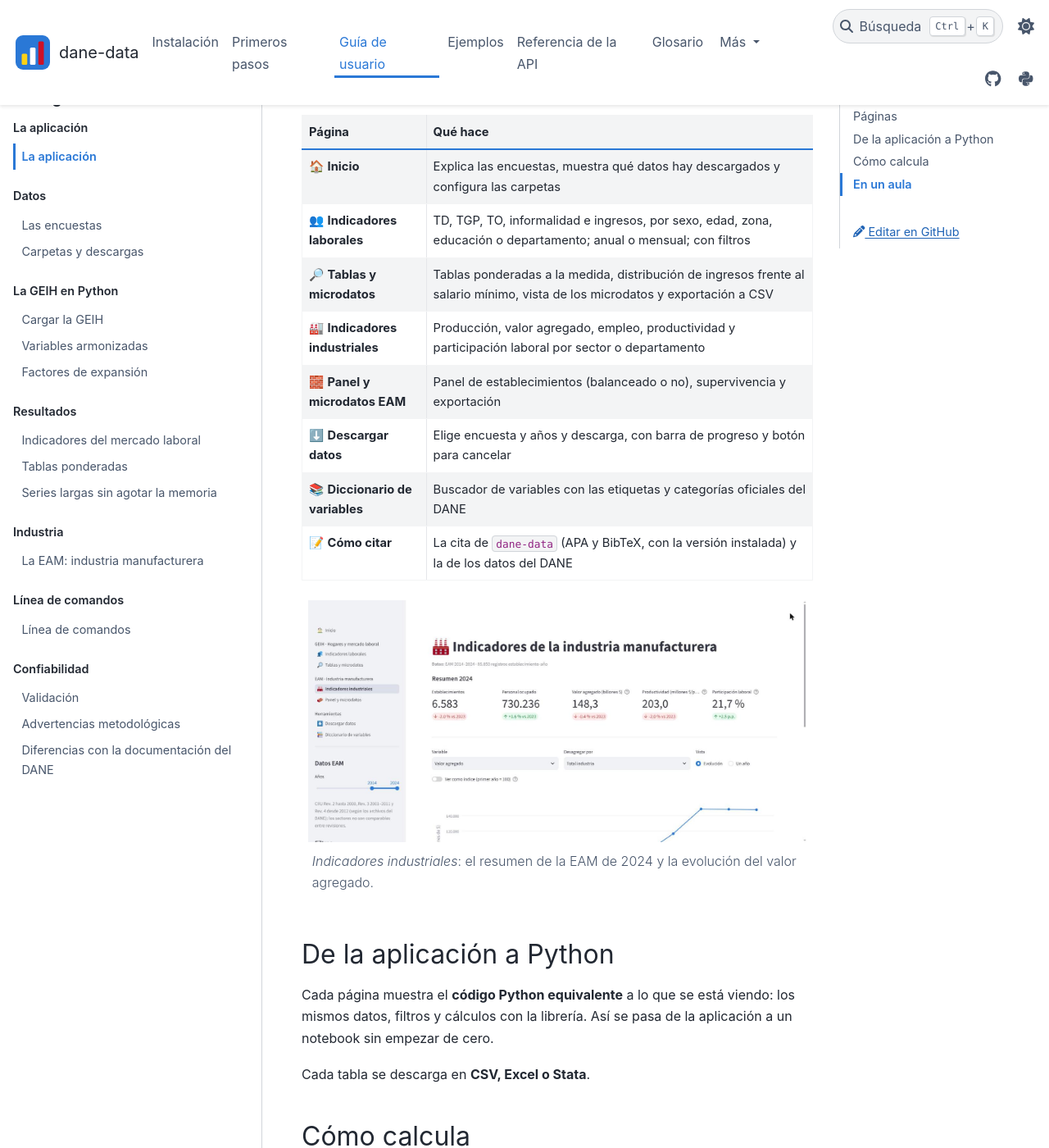
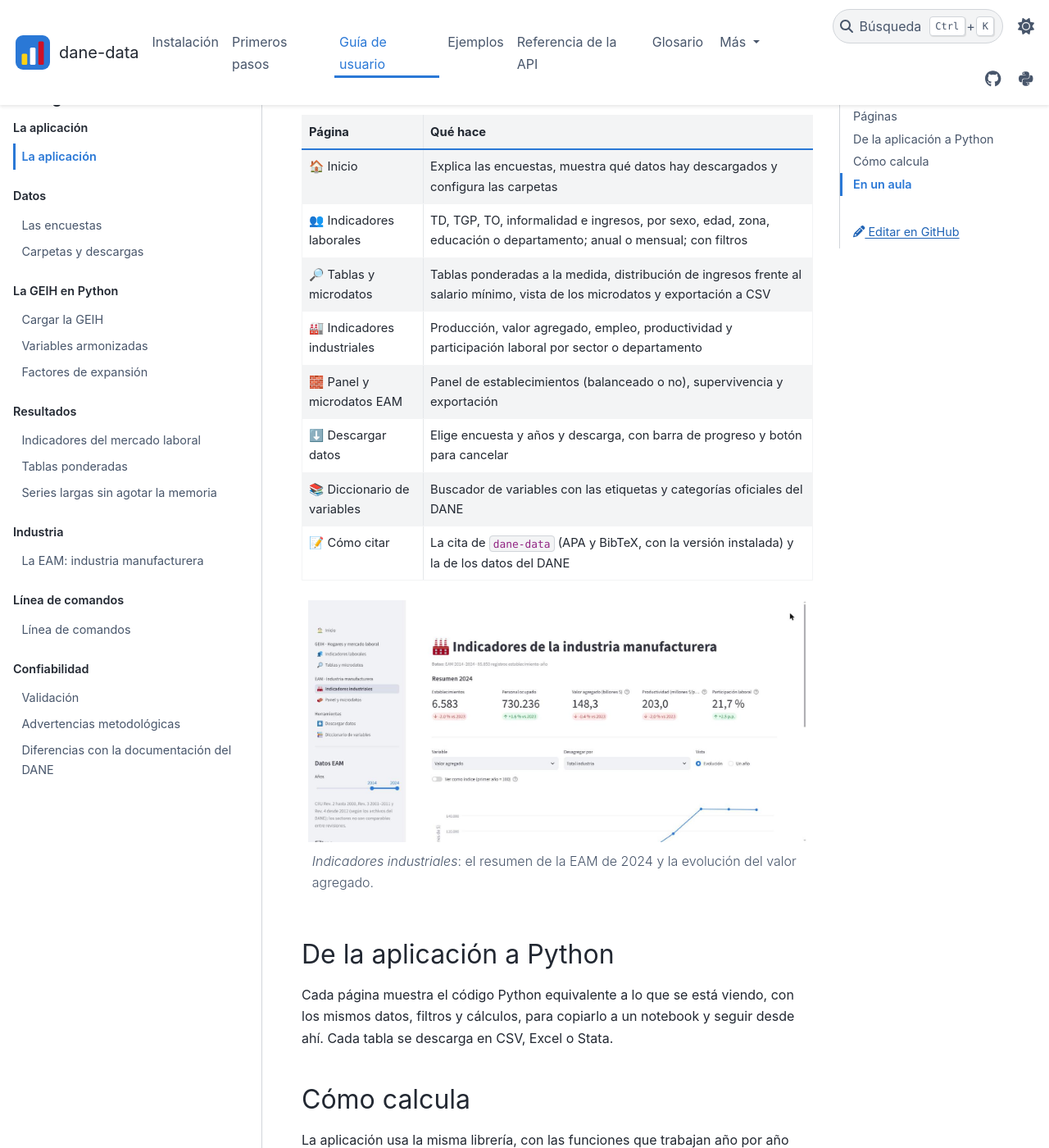
Before and after one commit to IntegralIndefinida/DANE-data, a Sphinx documentation site: the page built from docs/guia/app.md, in a window 1280 px wide and 1400 px high, scrolled down 872 px. Shown: the whole window at 82% size. Built offline with Sphinx 7.4.7 and the PyData theme 0.15.4, drawn with Linux system fonts in a browser that asks for light colours.

````diff
--- a/docs/guia/app.md
+++ b/docs/guia/app.md
@@ -23,14 +23,14 @@ terminal (o `Ctrl+C`). Si no tiene Python, use los lanzadores del zip para estud
 
 | Página | Qué hace |
 |---|---|
-| 🏠 **Inicio** | Explica las encuestas, muestra qué datos hay descargados y configura las carpetas |
-| 👥 **Indicadores laborales** | TD, TGP, TO, informalidad e ingresos, por sexo, edad, zona, educación o departamento; anual o mensual; con filtros |
-| 🔎 **Tablas y microdatos** | Tablas ponderadas a la medida, distribución de ingresos frente al salario mínimo, vista de los microdatos y exportación a CSV |
-| 🏭 **Indicadores industriales** | Producción, valor agregado, empleo, productividad y participación laboral por sector o departamento |
-| 🧱 **Panel y microdatos EAM** | Panel de establecimientos (balanceado o no), supervivencia y exportación |
-| ⬇️ **Descargar datos** | Elige encuesta y años y descarga, con barra de progreso y botón para cancelar |
-| 📚 **Diccionario de variables** | Buscador de variables con las etiquetas y categorías oficiales del DANE |
-| 📝 **Cómo citar** | La cita de `dane-data` (APA y BibTeX, con la versión instalada) y la de los datos del DANE |
+| 🏠 Inicio | Explica las encuestas, muestra qué datos hay descargados y configura las carpetas |
+| 👥 Indicadores laborales | TD, TGP, TO, informalidad e ingresos, por sexo, edad, zona, educación o departamento; anual o mensual; con filtros |
+| 🔎 Tablas y microdatos | Tablas ponderadas a la medida, distribución de ingresos frente al salario mínimo, vista de los microdatos y exportación a CSV |
+| 🏭 Indicadores industriales | Producción, valor agregado, empleo, productividad y participación laboral por sector o departamento |
+| 🧱 Panel y microdatos EAM | Panel de establecimientos (balanceado o no), supervivencia y exportación |
+| ⬇️ Descargar datos | Elige encuesta y años y descarga, con barra de progreso y botón para cancelar |
+| 📚 Diccionario de variables | Buscador de variables con las etiquetas y categorías oficiales del DANE |
+| 📝 Cómo citar | La cita de `dane-data` (APA y BibTeX, con la versión instalada) y la de los datos del DANE |
 
 ```{figure} ../_static/app/indicadores_industriales.jpg
 :alt: Página de indicadores industriales de la aplicación, con el resumen de la EAM de 2024
@@ -41,10 +41,8 @@ terminal (o `Ctrl+C`). Si no tiene Python, use los lanzadores del zip para estud
 
 ## De la aplicación a Python
 
-Cada página muestra el **código Python equivalente** a lo que se está viendo: los mismos datos, filtros y
-cálculos con la librería. Así se pasa de la aplicación a un notebook sin empezar de cero.
-
-Cada tabla se descarga en **CSV, Excel o Stata**.
+Cada página muestra el código Python equivalente a lo que se está viendo, con los mismos datos, filtros y
+cálculos, para copiarlo a un notebook y seguir desde ahí. Cada tabla se descarga en CSV, Excel o Stata.
 
 ## Cómo calcula
 
````
Also changed, not shown: docs/guia/carga.md (+2 -2 lines), docs/index.md (+1 -1 lines), docs/ejemplos/validacion.ipynb.
